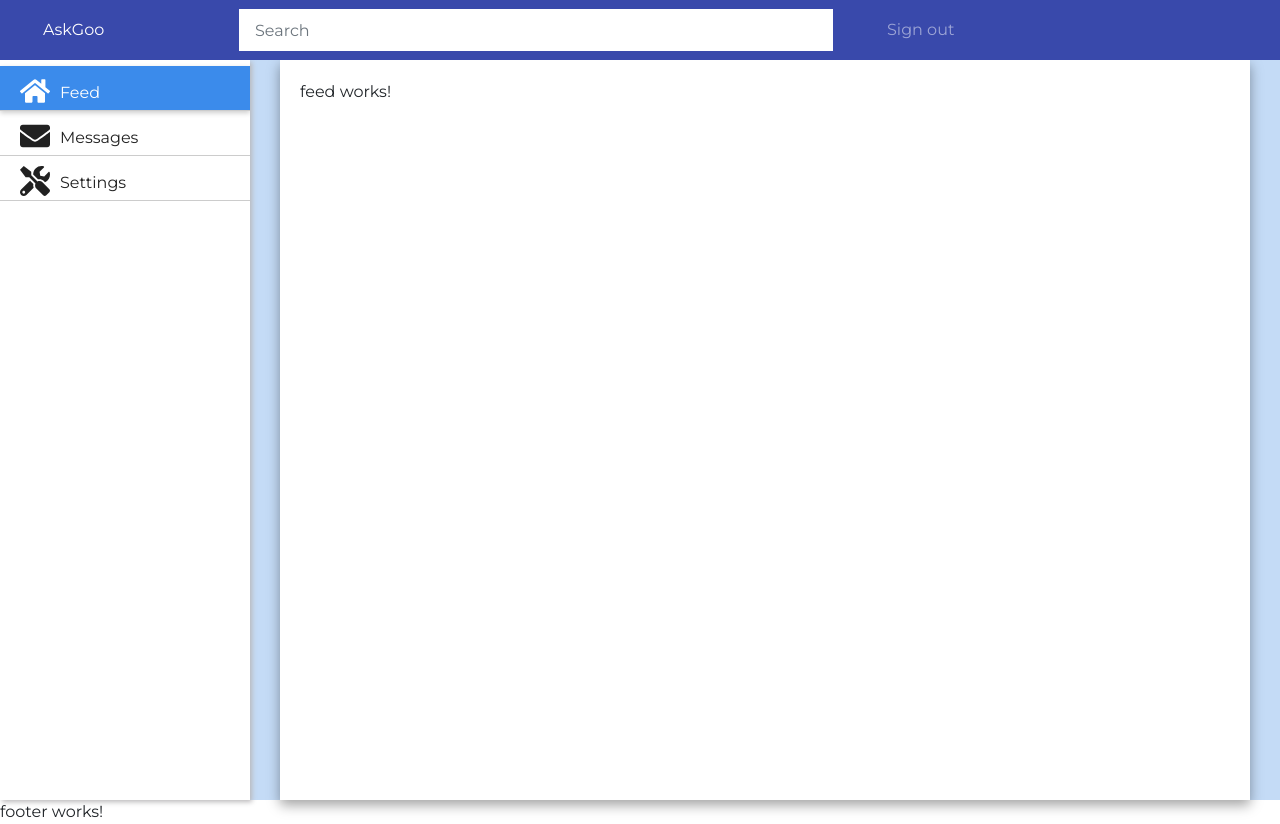
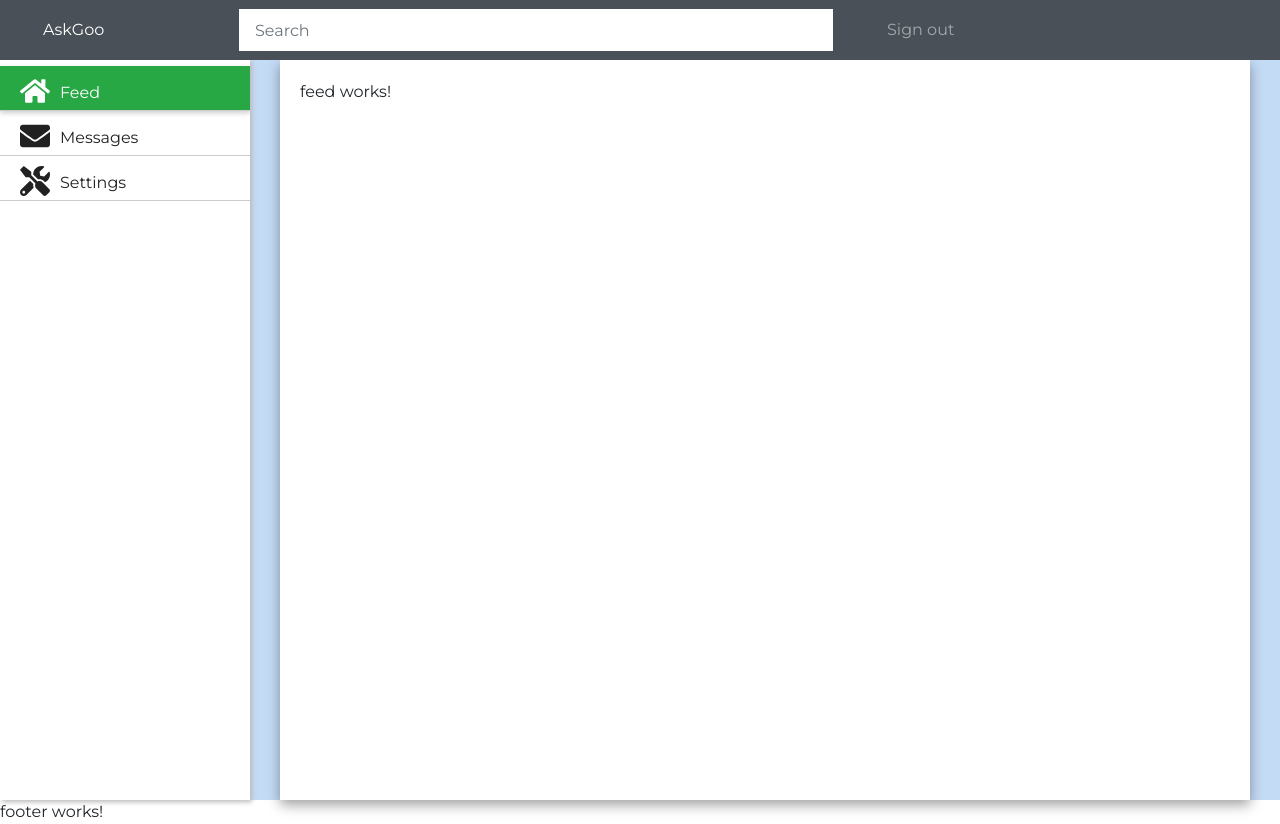
Before and after one commit to kaldren/AskGoo, an Angular app in the folder AskGoo.UI/ClientApp/: page /feed in a window 1280 px wide. Built offline with nearby package versions, Linux system fonts and the light colour scheme; what angular-font-awesome would draw is missing.

Commit message:
Color changes

```diff
--- a/AskGoo.UI/ClientApp/src/assets/styles/askgoo.scss
+++ b/AskGoo.UI/ClientApp/src/assets/styles/askgoo.scss
@@ -17,5 +17,5 @@ body {
 
 #app-container {
   height: 100%;
-  background: $secondary-color;
+  background: #c4dbf6;
 }
--- a/AskGoo.UI/ClientApp/src/assets/styles/sidebar.scss
+++ b/AskGoo.UI/ClientApp/src/assets/styles/sidebar.scss
@@ -40,7 +40,7 @@
       }
 
       li:hover {
-        background: #3b8beb;
+        background: $secondary-color;
         color: #fff;
         cursor: pointer;
       }
@@ -58,7 +58,8 @@
     }
 
     .active {
-      background: #3b8beb;
+      // background: #3b8beb;
+      background: #28a745;
       color: #fff;
       cursor: pointer;
       -webkit-box-shadow: 0px 2px 5px 0px rgba(0,0,0,0.2);
--- a/AskGoo.UI/ClientApp/src/assets/styles/variables.scss
+++ b/AskGoo.UI/ClientApp/src/assets/styles/variables.scss
@@ -7,8 +7,8 @@ $pages-width: 100%;
 
 
 /* Colors */
-$primary-color: #3949AB;
-$secondary-color: #c4dbf6;;
+$primary-color: #495057;
+$secondary-color: #28a745;
 
 /* Text */
 $primary-text-color: #212121;
```
